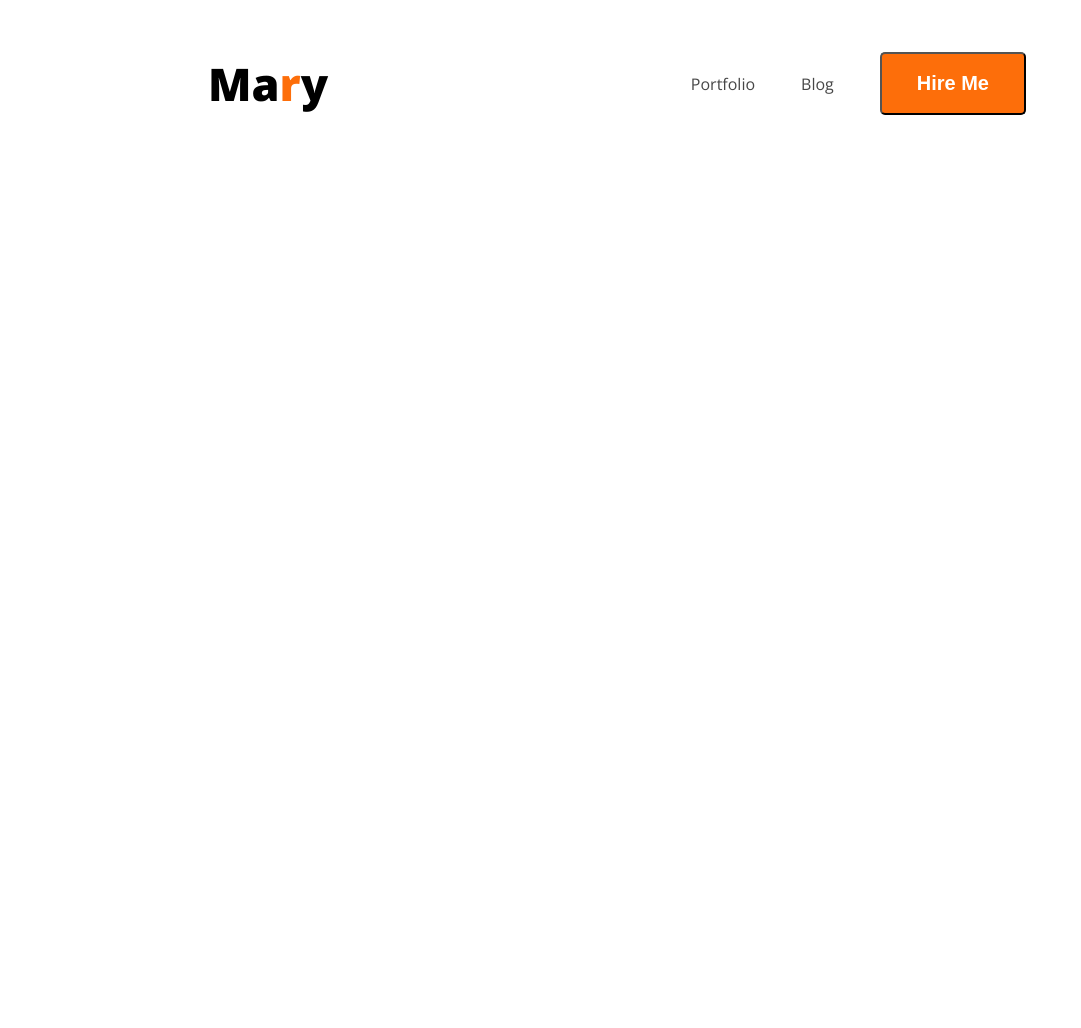
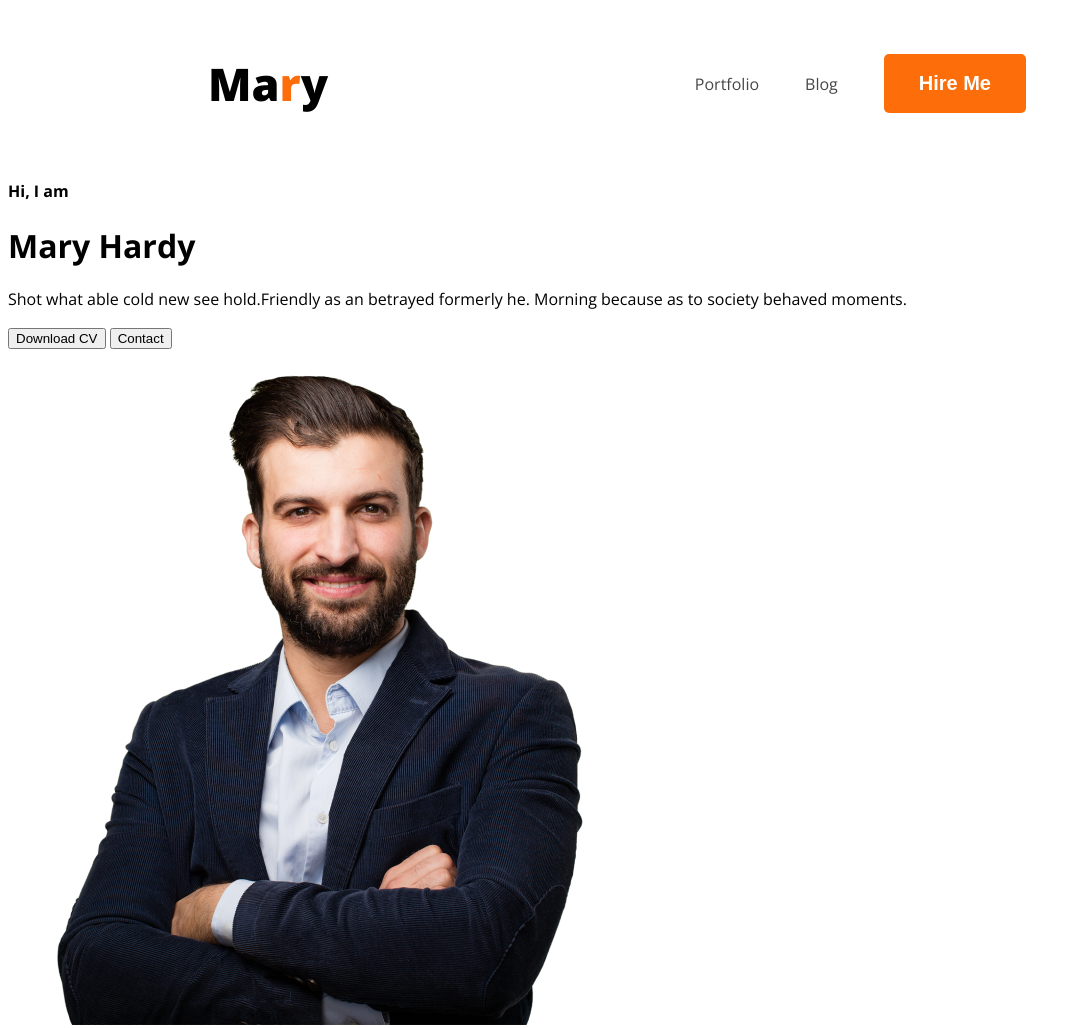
Before and after one commit to Biplob48/my-first-web-dev-portfolio, a plain HTML site: page index.html in a window 1280 px wide. Shown: the whole page, without its empty margins (0-1081 px from the left). Before the commit the page ends 800 px from the top, so only its background shows below. Drawn offline with nearby package versions, Linux system fonts and the light colour scheme.

Commit message:
added an image,button and contents

```diff
--- a/index.html
+++ b/index.html
@@ -22,6 +22,16 @@
                 <li><a href=""><button class="btn-primary">Hire Me</button></a></li>
             </ul>
         </nav>
+        <div class="banner">
+            <div class="banner-content">
+                <h4>Hi, I  am</h4>
+                <h1>Mary Hardy</h1>
+                <p class="content-description">Shot what able cold new see hold.Friendly as an betrayed formerly he. Morning because as to society behaved moments.</p>
+                <button>Download CV</button>
+                <button>Contact</button>
+            </div>
+            <img src="images/hardy.png" alt="a man photo" width="584" height="676">
+        </div>
     </header>
     <main>
 
--- a/styles/portfolio.css
+++ b/styles/portfolio.css
@@ -30,6 +30,7 @@ nav{
     background-color: #FD6E0A;
     border-radius: 5px;
     padding: 18px 35px;
+    border: none;
 
 }
 
@@ -46,7 +47,7 @@ nav ul {
 nav ul li {
     list-style: none;
     margin-right: 46px;
-    font
+
 
 }
 
```
